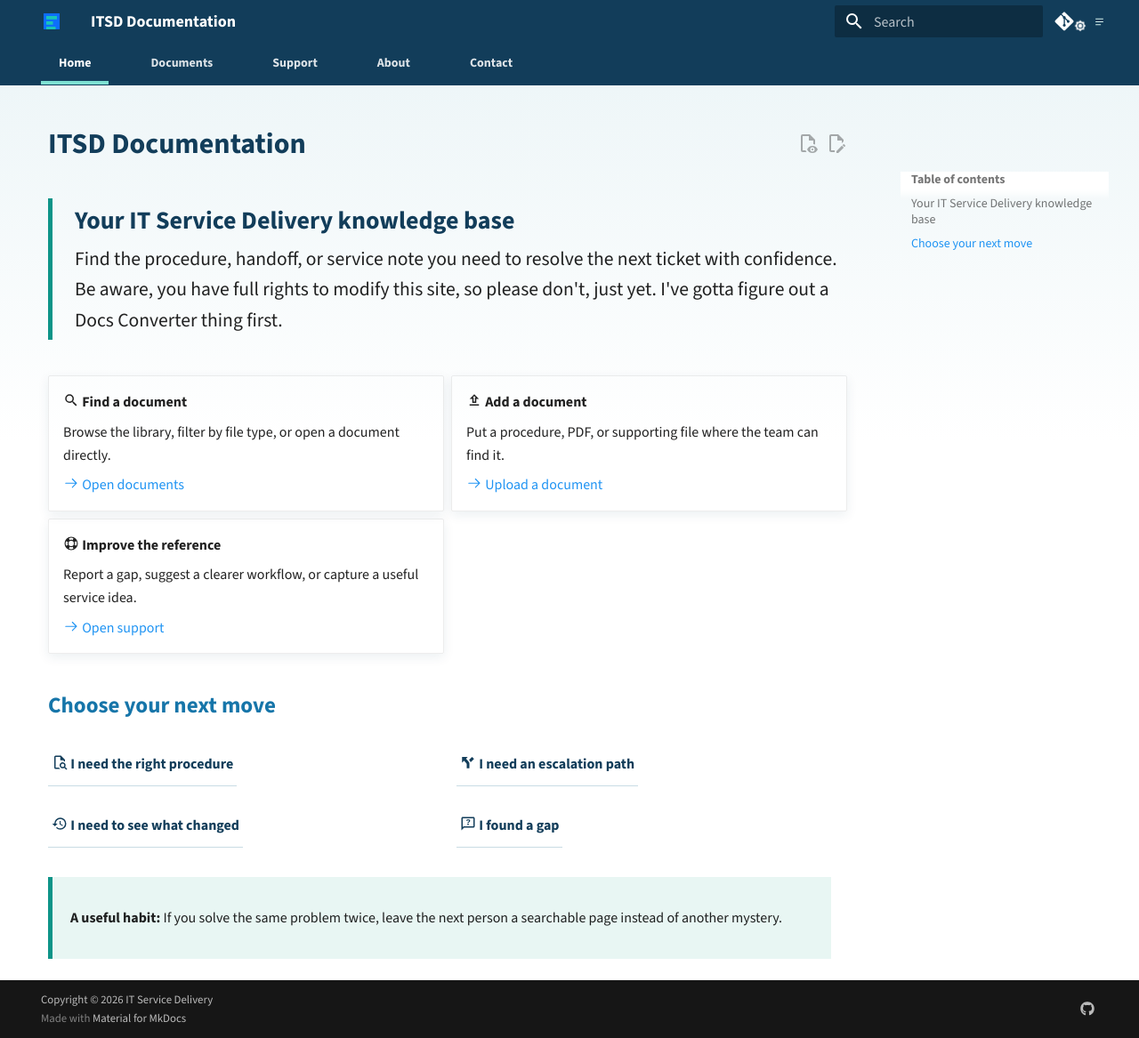
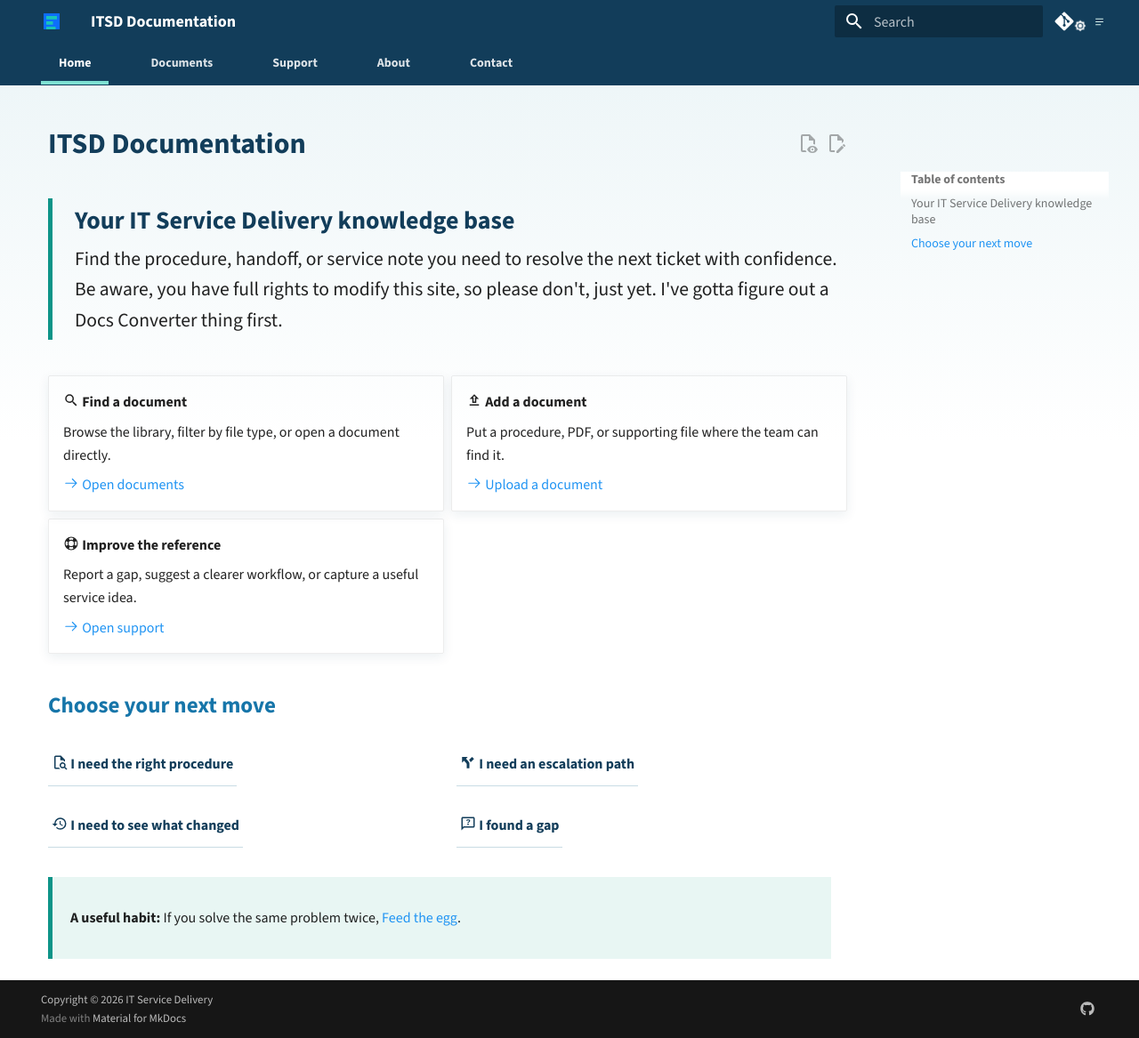
Before and after one commit to dgooding/mkdocs-basic, an MkDocs documentation site: the page built from docs/index.md, in a window 1280 px wide and 1167 px high. Shown: the whole window at 89% size. Built offline with MkDocs 1.6.1 and Material for MkDocs 9.7.7, drawn with Linux system fonts in a browser that asks for light colours; comment, search, counter and statistics services are not loaded.

Commit message:
docs: auto-update 2026-08-27 00:58:36

```diff
--- a/docs/index.md
+++ b/docs/index.md
@@ -53,6 +53,6 @@ Be aware, you have full rights to modify this site, so please don't, just yet. I
 
 <div class="itsd-status" markdown>
 
-**A useful habit:** If you solve the same problem twice, leave the next person a searchable page instead of another mystery.
+**A useful habit:** If you solve the same problem twice, [Feed the egg](https://egggame.org/).
 
 </div>
```
